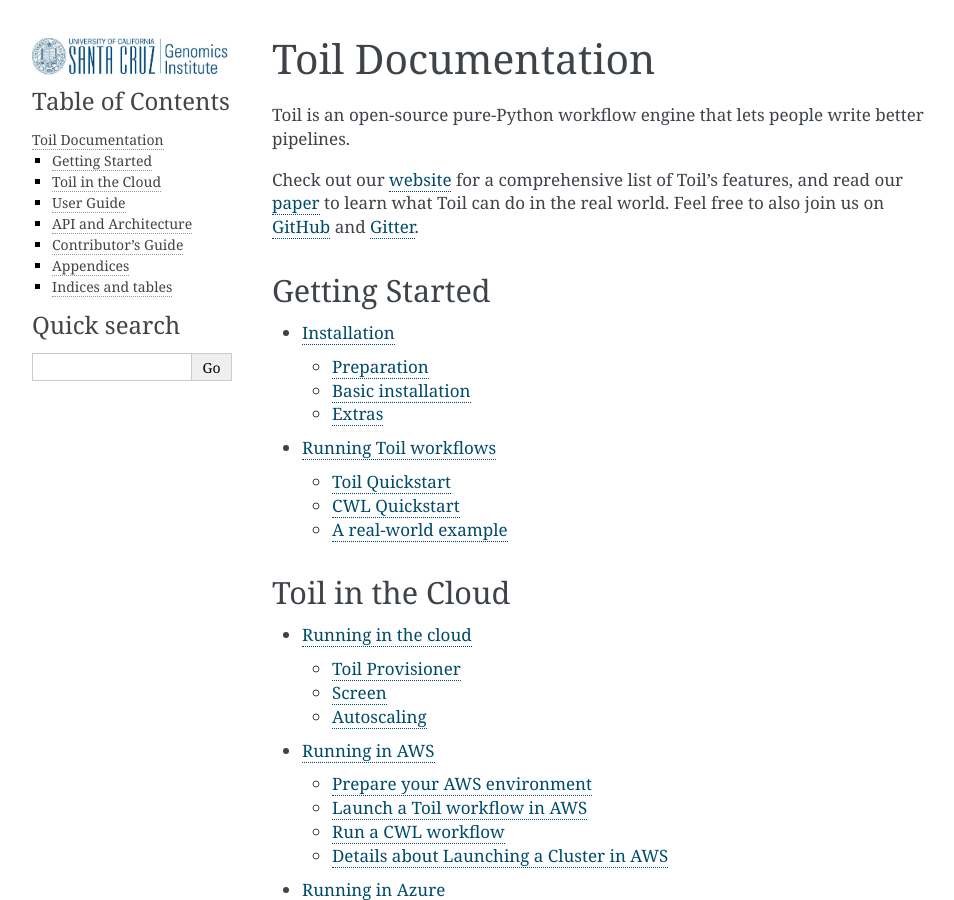
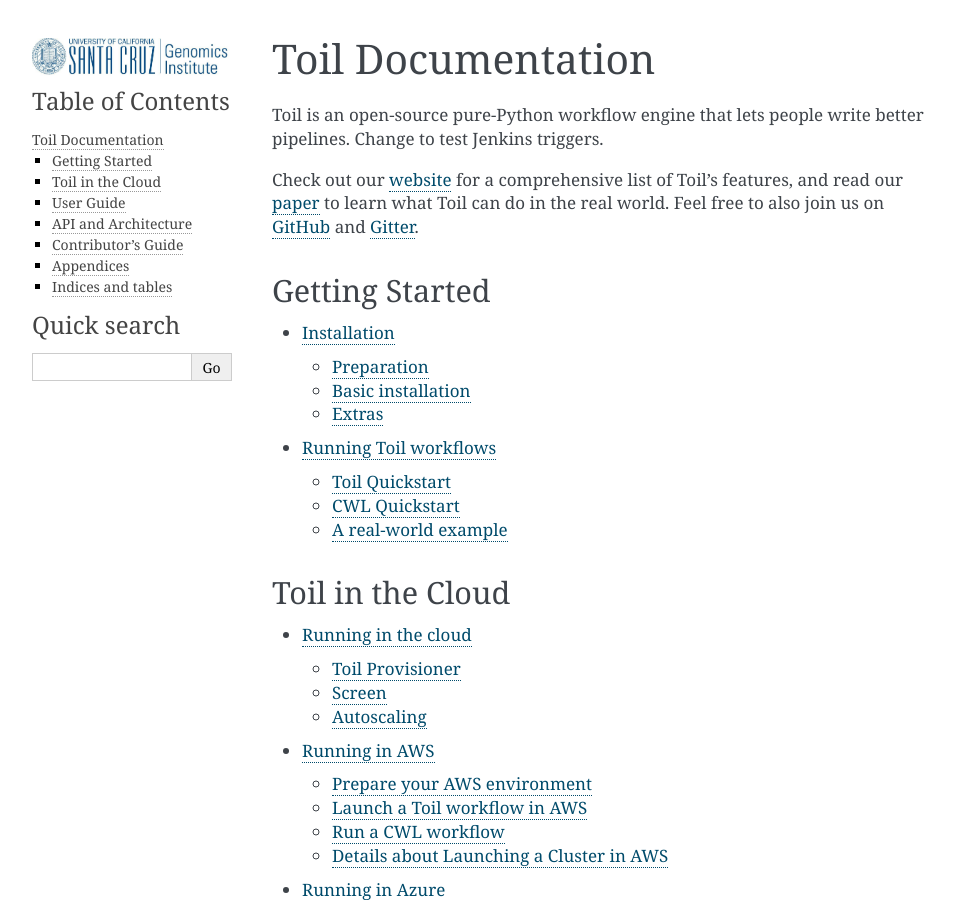
Before and after one commit to DataBiosphere/toil, a Sphinx documentation site: the page built from docs/index.rst, in a window 1280 px wide and 900 px high. Shown: the whole window, without its empty margins (148-1102 px from the left). Built offline with Sphinx 7.4.7, drawn with Linux system fonts in a browser that asks for light colours; the version number could not be read and is left out.

Commit message:
Update index.rst

```diff
--- a/docs/index.rst
+++ b/docs/index.rst
@@ -1,7 +1,7 @@
 Toil Documentation
 ==================
 
-Toil is an open-source pure-Python workflow engine that lets people write better pipelines.
+Toil is an open-source pure-Python workflow engine that lets people write better pipelines. Change to test Jenkins triggers.
 
 Check out our `website`_ for a comprehensive list of Toil's features, and read our `paper`_ to learn what Toil can do in the real world.  Feel free to also join us on `GitHub`_ and `Gitter`_.
 
```
